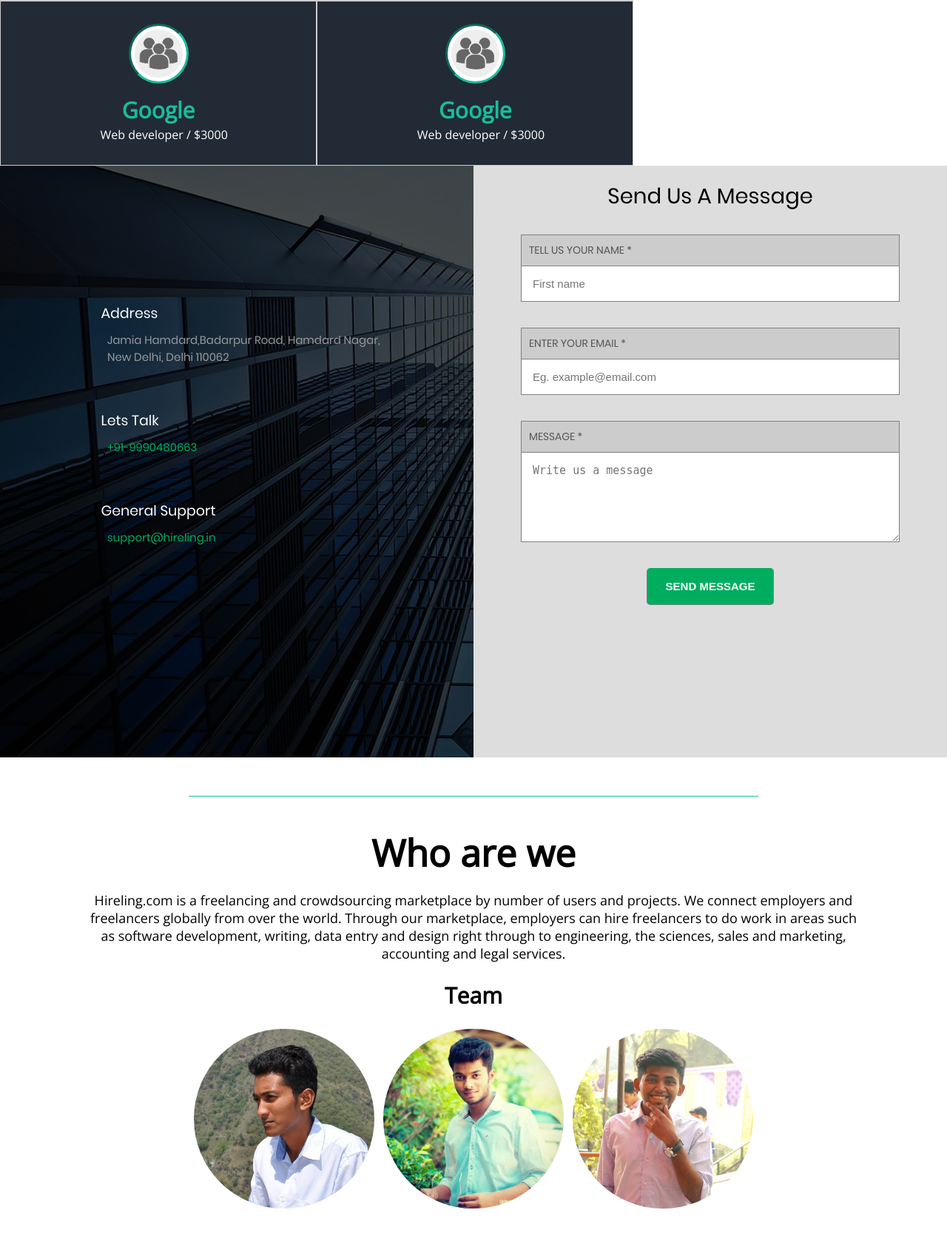
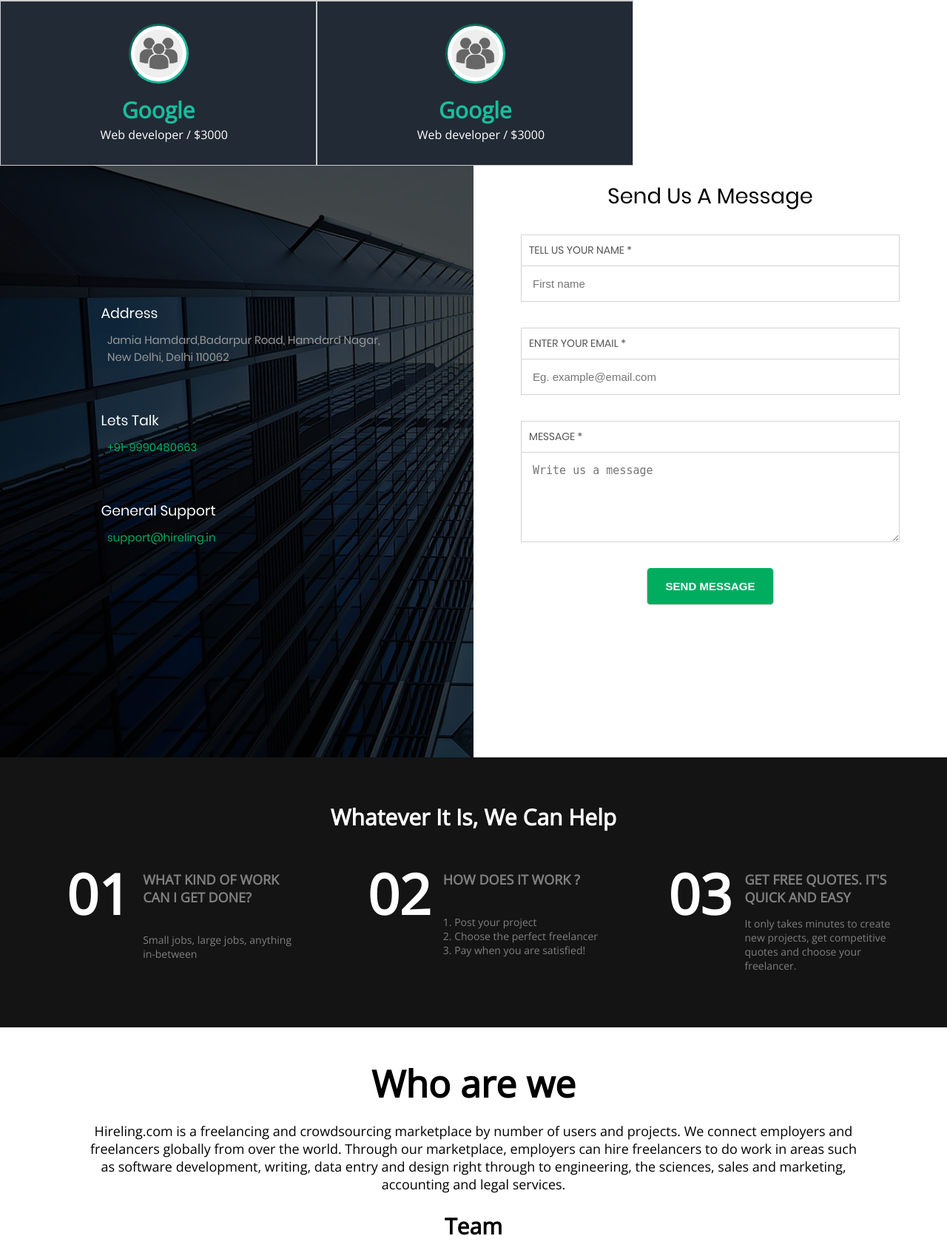
Before and after one commit to jerin17/template, a PHP site: page /project/home.php in a window 1280 px wide. Shown: the part 1333-3023 px from the top of the page at 74% size. Run offline with PHP 8.4, Linux system fonts and the light colour scheme; some web fonts are replaced.

Commit message:
index sec7

```diff
--- a/css/style.css
+++ b/css/style.css
@@ -505,7 +505,7 @@ section.sec3{
 	color: #00ad5f;
 }
 .cont-right{
-	background:#ddd;
+	background:#fff;
 	width: 50%;
 	text-align: center;
 }
@@ -517,7 +517,7 @@ section.sec3{
 	font-size: 29px;
 }
 .cont-right label{
-	border: 1px solid grey;
+	border: 1px solid lightgrey;
 	width: 100%;
 	display: flex;
 	box-sizing: border-box;
@@ -525,11 +525,11 @@ section.sec3{
 	text-transform: uppercase;
 	margin-top: 30px;
 	color: #555555;
-	background: #ccc;
+	background: #fff;
 	font-size: 14px;
 }
 .cont-right input,.cont-right textarea{
-	border: 1px solid grey;
+	border: 1px solid lightgrey;
 	width: 100%;
 	display: flex;
 	border-top: none;
@@ -1065,7 +1065,7 @@ text-align: center;
 .dashlogo:hover{transform: scale(1.3);}
 
 .dashbox h1{
-	float: right;
+	/*float: right;*/
 	font-size: 25px;
 	margin-top: -20px;
 	color: #fff;
@@ -1138,3 +1138,63 @@ text-align: center;
 	left: 350px;
 }
 .xpng:hover{cursor: pointer;}
+
+/****************************************************************************************************************/
+/****************************************************************************************************************/
+section.sec7{
+	margin: 0;
+	background: #141414;
+/*	background: url(background/back10.jpeg);
+	background-size: cover;*/
+	text-align: center;
+	padding: 60px 30px;
+	height: auto;
+}
+.sec7-container{
+	display: flex;
+	height: auto;
+}
+.sec7 h6{
+	margin: 0 0 30px 0;
+	font-size: 30px;
+	color: #fff;
+}
+.sec7-content{
+	width: 33.3%;
+	text-align: left;
+	margin: 0 60px;
+	color: #7F7F7F;
+	display: flex;
+}
+.sec7-content:hover .div2 h6 a{color: #1abc9c;}
+.sec7-content:hover .div1 strong{color: #1abc9c;}
+.div2{margin-left:-15px;}
+
+.div1 strong{
+	color: white;
+	font-size: 75px;
+	position: relative;
+	top:-20px;
+	transition: 1s;
+}
+.div2 h6{
+	font-size: 18px;
+	position: relative;
+	left: 15%;
+	margin: 0;
+}
+.div2 h6 a{
+	text-decoration: none;
+	color: #7F7F7F;
+	text-transform: uppercase;
+	transition: .5s;
+}
+.div2 p{
+	position: relative;
+	left: 15%;
+	font-size: 14px;
+
+}
+
+/****************************************************************************************************************/
+/****************************************************************************************************************/
--- a/home.php
+++ b/home.php
@@ -144,8 +144,30 @@
 
 </div>
 </section>
-<br><br>
-<hr size="1" color="#1abc9c" width="60%">
+<!-- <br><br> -->
+
+<section class="sec7">
+   <h6>Whatever It Is, We Can Help</h6><br>
+   <div class="sec7-container">
+      <div class="sec7-content">
+        <div class="div1"><strong>01</strong></div>
+          <div class="div2"><h6><a href="">What kind of work can I get done?</a></h6><br>
+          <p>Small jobs, large jobs, anything in-between</p></div>
+      </div>
+
+       <div class="sec7-content">
+        <div class="div1"><strong>02</strong></div>
+          <div class="div2"><h6><a href="">How does it Work ?</a></h6><br>
+          <p>1. Post your project<br>2. Choose the perfect freelancer<br>3. Pay when you are satisfied!</p></div>
+      </div>
+      <div class="sec7-content">
+        <div class="div1"><strong>03</strong></div>
+          <div class="div2"><h6><a href="">Get free quotes. It's quick and easy</a></h6>
+          <p>It only takes minutes to create new projects, get competitive quotes and choose your freelancer.</p></div>
+      </div>
+	</div>
+</section>
+<!-- <hr size="1" color="#1abc9c" width="60%"> -->
 
 <section class="sec5" id="about">
 <div class="about">
```
